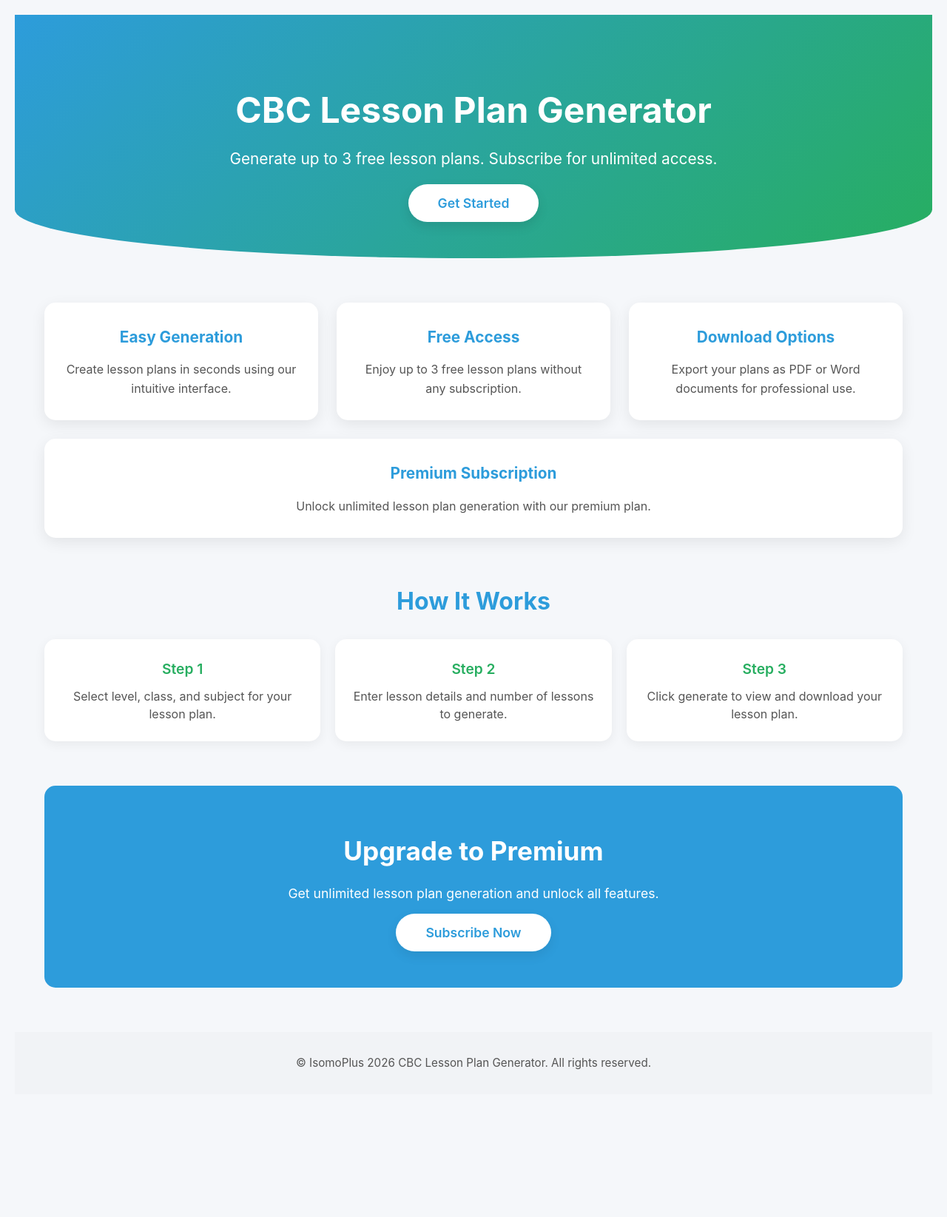
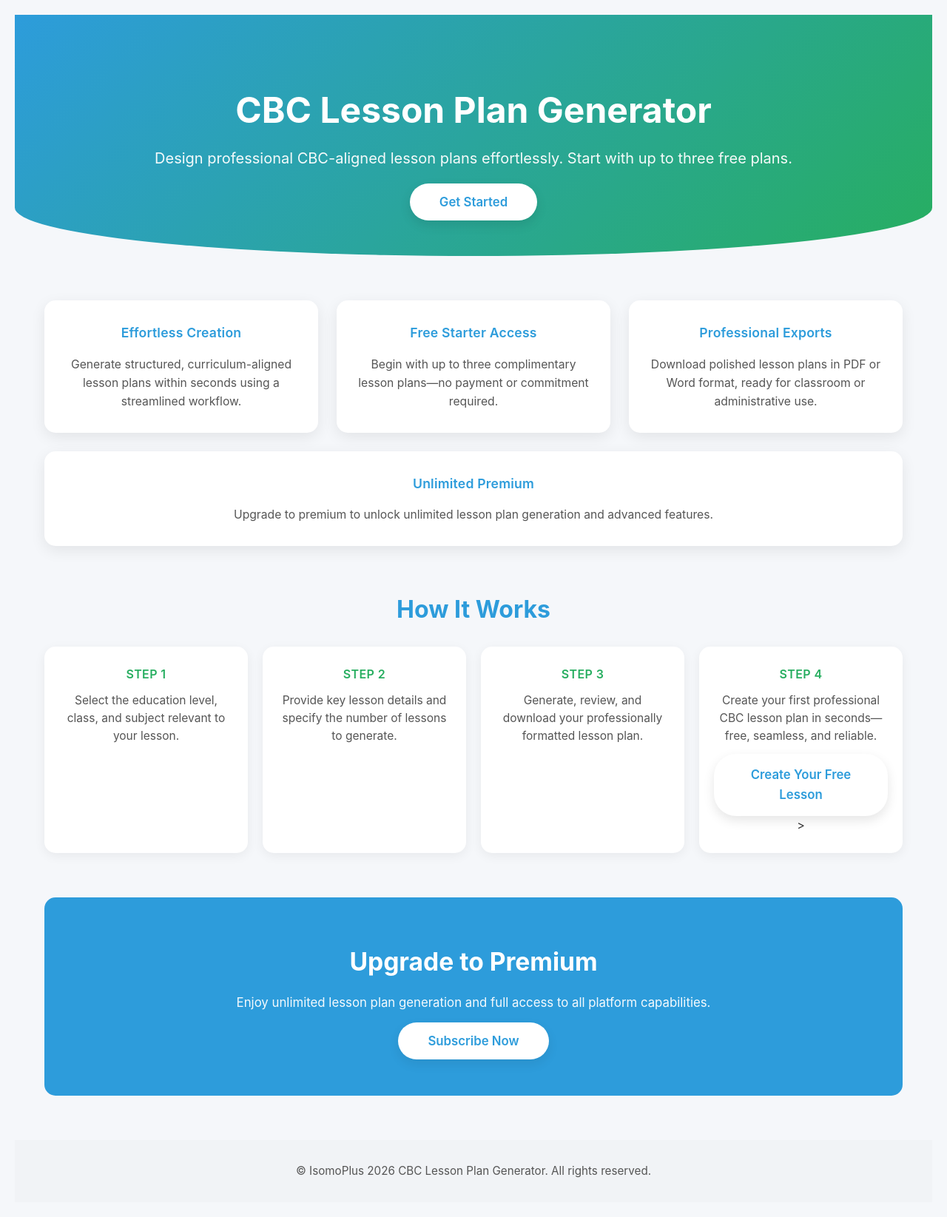
Before and after one commit to SHUMBUSHO123/lesson-plan-generator, a Django app: page / in a window 1280 px wide. Shown: the whole page at 74% size. Before the commit the page ends 1446 px from the top, so only its background shows below. Run offline with Django 5.2, Linux system fonts and the light colour scheme.

Commit message:
Updated project files

```diff
--- a/lesson-plan-generator/backend/lessons/models.py
+++ b/lesson-plan-generator/backend/lessons/models.py
@@ -100,6 +100,12 @@ class UserProfile(models.Model):
 
     # ===== GUEST TRACKING =====
     free_plans_used = models.PositiveIntegerField(default=0)
+    # ===== PREFILL FIELDS FOR LESSON PLAN =====
+    school_name = models.CharField(max_length=255, blank=True, null=True)
+    teacher_name = models.CharField(max_length=255, blank=True, null=True)
+    default_term = models.CharField(max_length=5, blank=True, null=True)  # e.g., I, II, III
+    class_size = models.PositiveIntegerField(blank=True, null=True)
+    references = models.TextField(blank=True, null=True)
 
     # ===== TIMESTAMPS =====
     created_at = models.DateTimeField(auto_now_add=True)
--- a/lesson-plan-generator/backend/lessons/urls.py
+++ b/lesson-plan-generator/backend/lessons/urls.py
@@ -1,4 +1,4 @@
-# File: lessons/urls.py
+# lessons/urls.py
 
 from django.urls import path
 from rest_framework.routers import DefaultRouter
@@ -15,7 +15,6 @@ from .views import (
     initiate_mtn_payment
 )
 
-# Router for CRUD ViewSets
 router = DefaultRouter()
 router.register(r'levels', LevelViewSet, basename='level')
 router.register(r'classes', ClassViewSet, basename='class')
@@ -23,21 +22,20 @@ router.register(r'subjects', SubjectViewSet, basename='subject')
 router.register(r'units', UnitViewSet, basename='unit')
 router.register(r'lessons', LessonViewSet, basename='lesson')
 
-# API endpoints
 urlpatterns = [
-    path('generate/', generate_lesson_plan, name='generate_lesson_plan'),
-    path('confirm-payment/', confirm_payment, name='confirm_payment'),
-    path('check-subscription/', check_subscription, name='check_subscription'),
-    path('initiate-mtn-payment/', initiate_mtn_payment, name='initiate_mtn_payment'),
-    path('index/', views.index, name='index'),
-    path('register/', views.register, name='register'),
-    path('login/', views.login_user, name='login'),
-    path('logout/', views.logout_user, name='logout'),
-    path('pricing/', views.pricing, name='pricing'),
-    path('payment/', views.payment_page, name='payment'),
-    path('api/initiate-mtn-payment/', views.initiate_mtn_payment, name='initiate_mtn_payment'),
-    path('api/check-subscription/', views.check_subscription, name='check_subscription'),
+    path("increment_free_plan/", views.increment_free_plan, name="increment_free_plan"),
+    path("generate_lesson_plan/", generate_lesson_plan, name="generate_lesson_plan"),
+    path("confirm-payment/", confirm_payment, name="confirm_payment"),
+    path("check-subscription/", check_subscription, name="check_subscription"),
+    path("initiate-mtn-payment/", initiate_mtn_payment, name="initiate_mtn_payment"),
+
+    # pages
+    path("index/", views.index, name="index"),
+    path("register/", views.register, name="register"),
+    path("login/", views.login_user, name="login"),
+    path("logout/", views.logout_user, name="logout"),
+    path("pricing/", views.pricing, name="pricing"),
+    path("payment/", views.payment_page, name="payment"),
 ]
 
-# Include router URLs at the end
 urlpatterns += router.urls
--- a/lesson-plan-generator/backend/lessons/views.py
+++ b/lesson-plan-generator/backend/lessons/views.py
@@ -13,6 +13,7 @@ from django.contrib.auth.models import User
 import uuid
 from django.views.decorators.csrf import csrf_exempt
 import json
+from rest_framework.decorators import api_view
 
 from .mtn_service import request_payment
 from .models import Level, Class, Subject, Unit, Lesson, UserProfile, Subscription
@@ -115,23 +116,29 @@ def payment_page(request):
 # -----------------------------
 # Increment Free Plan Usage (Hybrid)
 # -----------------------------
+# -----------------------------
+# Increment Free Plan Usage (Hybrid)
+# -----------------------------
 @csrf_exempt
 def increment_free_plan(request):
     try:
         data = json.loads(request.body)
         device_id = data.get('device_id')
-        profile = UserProfile.objects.filter(device_id=device_id).first()
-        if not profile:
-            return JsonResponse({"error": "Profile not found"}, status=404)
+        if not device_id:
+            return JsonResponse({"error": "Missing device_id"}, status=400)
+
+        # Get or create UserProfile for this device
+        profile, created = UserProfile.objects.get_or_create(device_id=device_id)
 
         # Only increment if not premium
-        if not profile.premium_active:
+        profile.check_subscription_status()  # auto-updates premium status if expired
+        if not profile.is_premium:
             profile.free_plans_used += 1
             profile.save()
 
         return JsonResponse({
             "free_plans_used": profile.free_plans_used,
-            "premium_active": profile.premium_active
+            "premium_active": profile.is_premium
         })
 
     except Exception as e:
@@ -190,43 +197,112 @@ class LessonViewSet(viewsets.ModelViewSet):
         return qs
 
 
-# -----------------------------
-# Generate Lesson Plan (Hybrid & Free/Premium)
-# -----------------------------
 @api_view(['POST'])
 def generate_lesson_plan(request):
+    from django.template.loader import render_to_string
+    from django.utils.html import escape
+
+    # -----------------------------
+    # Validate device_id
+    # -----------------------------
     device_id = request.data.get('device_id')
     if not device_id:
         return Response({"error": "device_id is required"}, status=400)
 
+    # -----------------------------
+    # Get or create UserProfile
+    # -----------------------------
     profile, _ = UserProfile.objects.get_or_create(device_id=device_id)
 
-    # Lock date if subscription expired / not allowed
-    allow_date = profile.allow_future_dates or profile.premium_active
-    if not allow_date:
-        return Response({"error": "Your subscription does not allow future dates."}, status=403)
+    # -----------------------------
+    # Check subscription / future date permission
+    # -----------------------------
+    allow_date = True
+    # if not allow_date:
+    #    return Response({"error": "Your subscription does not allow future dates."}, status=403)
 
-    if profile.can_generate_plan():
-        profile.use_plan()
-        lesson_plan_data = {
-            "message": "Lesson plan generated successfully",
-            "free_plans_used": profile.free_plans_used,
-            "premium_active": profile.premium_active,
-            "lesson_plan": {
-                "title": "Sample Lesson Plan",
-                "units": "Unit 1: Fractions",
-                "lessons": [
-                    "Lesson 1: Introduction",
-                    "Lesson 2: Practice",
-                    "Lesson 3: Simplify"
-                ]
-            }
-        }
-        return Response(lesson_plan_data)
+    # -----------------------------
+    # Check plan availability
+    # -----------------------------
+    if not profile.can_generate_plan():
+        return Response({"error": "Free lesson plan limit reached. Please subscribe to access more."}, status=403)
+
+    # -----------------------------
+    # Track plan usage
+    # -----------------------------
+    profile.use_lesson()
+
+    # -----------------------------
+    # Fetch Unit and Lesson
+    # -----------------------------
+    unit_id = request.data.get("unit_id")
+    lesson_id = request.data.get("lesson_id")
+
+    unit = Unit.objects.filter(id=unit_id).first()
+    lesson = Lesson.objects.filter(id=lesson_id).first()
+
+    # -----------------------------
+    # Build lesson_info and unit_info
+    # -----------------------------
+    lesson_info = {
+        "school_name": request.data.get("school_name") or profile.school_name or "",
+        "teacher_name": request.data.get("teacher_name") or profile.teacher_name or "",
+        "term": request.data.get("term") or profile.default_term or "",
+        "class_size": request.data.get("class_size") or profile.class_size or 0,
+        "references": lesson.references if lesson else profile.references or "",
+        "lesson_title": lesson.title if lesson else "",
+        "class_name": request.data.get("class") or "",
+        "level": request.data.get("level") or "",
+        "subject": request.data.get("subject") or (unit.subject.title if unit and unit.subject else ""),
+        "date": request.data.get('date','')
+    }
+
+    unit_info = {
+        "unit_number": getattr(unit, "number", 1) if unit else 1,
+        "unit_title": unit.title if unit else "",
+        "key_unit_competence": unit.key_unit_competence if unit else f"Be able to understand and apply {lesson_info['lesson_title']} concepts",
+        "total_lessons": unit.lessons.count() if unit and hasattr(unit, "lessons") else 1
+    }
+
+    # -----------------------------
+    # Lesson steps
+    # -----------------------------
+    steps = []
+    if lesson and hasattr(lesson, "lesson_steps"):
+        for idx, step in enumerate(lesson.lesson_steps.all(), start=1):
+            steps.append({
+                "order": idx,
+                "title": step.title or f"Step {idx}",
+                "duration_minutes": step.duration_minutes or 5,
+                "teacher_activity": step.teacher_activity or "",
+                "learner_activity": step.learner_activity or ""
+            })
     else:
-        return Response({
-            "error": "Free lesson plan limit reached. Please subscribe to access more."
-        }, status=403)
+        steps = [
+            {"order": 1, "title": "Introduction", "duration_minutes": 10, "teacher_activity": "Introduce topic", "learner_activity": "Listen and respond"},
+            {"order": 2, "title": "Development", "duration_minutes": 25, "teacher_activity": "Explain concept", "learner_activity": "Practice exercises"},
+            {"order": 3, "title": "Conclusion", "duration_minutes": 5, "teacher_activity": "Summarize", "learner_activity": "Ask questions"}
+        ]
+
+    # -----------------------------
+    # Prepare context for template
+    # -----------------------------
+    context = {
+        'lesson_info': lesson_info,
+        'unit_info': unit_info,
+        'steps': steps,
+        'lesson_number': request.data.get('lesson_no', 1),
+        'lesson_duration': request.data.get('duration', 40),
+        'special_needs': request.data.get('specialNeeds', 'No specific special educational needs identified in this class')
+    }
+
+    # -----------------------------
+    # Render HTML from template
+    # -----------------------------
+    html_content = render_to_string('partials/lesson_plan_table.html', context)
+
+    return Response({"html": html_content})
+
 
 
 # -----------------------------
@@ -273,16 +349,48 @@ def check_subscription(request):
     if not profile:
         return JsonResponse({"active": False, "free_plans_used": 0})
 
-    active = Subscription.objects.filter(
-        user_profile=profile,
-        active=True,
-        end_date__gte=timezone.now()
-    ).exists()
+    profile.check_subscription_status()
 
     return JsonResponse({
-        "active": active,
+        "active": profile.premium_active,
         "free_plans_used": profile.free_plans_used
     })
+
+
+# -----------------------------
+# Prefill User Data API
+# -----------------------------
+@api_view(['GET'])
+def get_user_prefill(request):
+    """
+    Returns prefill data for logged-in user or by device_id
+    """
+    if request.user.is_authenticated:
+        profile = UserProfile.objects.filter(user=request.user).first()
+    else:
+        device_id = request.GET.get('device_id')
+        profile = UserProfile.objects.filter(device_id=device_id).first()
+
+    if not profile:
+        return Response({"error": "UserProfile not found"}, status=404)
+
+    # Example: default or saved values
+    prefill_data = {
+        "schoolName": profile.school_name or "",
+        "teacherName": (
+            request.user.get_full_name()
+            if request.user.is_authenticated and request.user.get_full_name()
+            else profile.teacher_name or ""
+    ),
+        "term": profile.default_term or "I",
+        "classSize": profile.class_size or "",
+        "references": profile.references or "",
+        "unitTitle": "",  # will be filled once teacher selects a unit
+        "lessonTitle": "" # same
+    }
+
+    return Response(prefill_data)
+
 
 
 @api_view(['POST'])
--- a/lesson-plan-generator/backend/templates/landing.html
+++ b/lesson-plan-generator/backend/templates/landing.html
@@ -46,8 +46,9 @@
         }
 
         header.hero p {
-            font-size: 1.3rem;
+            font-size: 1.25rem;
             margin-bottom: 30px;
+            opacity: 0.95;
         }
 
         .btn-hero {
@@ -57,7 +58,7 @@
             padding: 15px 40px;
             border-radius: 30px;
             border: none;
-            font-size: 1.1rem;
+            font-size: 1.05rem;
             box-shadow: 0 6px 15px rgba(0,0,0,0.1);
         }
 
@@ -90,14 +91,16 @@
             box-shadow: 0 10px 30px rgba(0,0,0,0.12);
         }
 
-        .feature-card h3 {
+        .feature-card h5 {
             margin-bottom: 15px;
-            font-size: 1.3rem;
+            font-size: 1.1rem;
             color: #2D9CDB;
+            font-weight: 600;
+            letter-spacing: 0.2px;
         }
 
         .feature-card p {
-            font-size: 1rem;
+            font-size: 0.98rem;
             line-height: 1.6;
             color: #555;
         }
@@ -136,16 +139,18 @@
             box-shadow: 0 8px 25px rgba(0,0,0,0.1);
         }
 
-        .step-card h4 {
+        .step-card h5 {
             margin-bottom: 10px;
             color: #27AE60;
-            font-size: 1.2rem;
+            font-size: 1rem;
             font-weight: 600;
+            text-transform: uppercase;
+            letter-spacing: 0.4px;
         }
 
         .step-card p {
-            font-size: 1rem;
-            line-height: 1.5;
+            font-size: 0.97rem;
+            line-height: 1.55;
             color: #555;
         }
 
@@ -160,14 +165,15 @@
         }
 
         section.subscribe h2 {
-            font-size: 2.2rem;
+            font-size: 2.1rem;
             margin-bottom: 15px;
             font-weight: 700;
         }
 
         section.subscribe p {
-            font-size: 1.1rem;
+            font-size: 1.05rem;
             margin-bottom: 25px;
+            opacity: 0.95;
         }
 
         .btn-subscribe {
@@ -176,7 +182,7 @@
             padding: 15px 40px;
             border-radius: 30px;
             font-weight: 600;
-            font-size: 1.1rem;
+            font-size: 1.05rem;
             border: none;
             box-shadow: 0 6px 15px rgba(0,0,0,0.08);
         }
@@ -223,7 +229,7 @@
     <header class="hero">
         <div class="container">
             <h1>CBC Lesson Plan Generator</h1>
-            <p>Generate up to 3 free lesson plans. Subscribe for unlimited access.</p>
+            <p>Design professional CBC-aligned lesson plans effortlessly. Start with up to three free plans.</p>
             <a href="{% url 'index' %}" class="btn-hero" aria-label="Get Started">Get Started</a>
         </div>
     </header>
@@ -233,20 +239,20 @@
         <!-- Features -->
         <section class="features" aria-label="Features Section">
             <div class="feature-card">
-                <h3>Easy Generation</h3>
-                <p>Create lesson plans in seconds using our intuitive interface.</p>
+                <h5>Effortless Creation</h5>
+                <p>Generate structured, curriculum-aligned lesson plans within seconds using a streamlined workflow.</p>
             </div>
             <div class="feature-card">
-                <h3>Free Access</h3>
-                <p>Enjoy up to 3 free lesson plans without any subscription.</p>
+                <h5>Free Starter Access</h5>
+                <p>Begin with up to three complimentary lesson plans—no payment or commitment required.</p>
             </div>
             <div class="feature-card">
-                <h3>Download Options</h3>
-                <p>Export your plans as PDF or Word documents for professional use.</p>
+                <h5>Professional Exports</h5>
+                <p>Download polished lesson plans in PDF or Word format, ready for classroom or administrative use.</p>
             </div>
             <div class="feature-card">
-                <h3>Premium Subscription</h3>
-                <p>Unlock unlimited lesson plan generation with our premium plan.</p>
+                <h5>Unlimited Premium</h5>
+                <p>Upgrade to premium to unlock unlimited lesson plan generation and advanced features.</p>
             </div>
         </section>
 
@@ -255,24 +261,32 @@
             <h2>How It Works</h2>
             <div class="step-cards">
                 <div class="step-card">
-                    <h4>Step 1</h4>
-                    <p>Select level, class, and subject for your lesson plan.</p>
+                    <h5>Step 1</h5>
+                    <p>Select the education level, class, and subject relevant to your lesson.</p>
                 </div>
                 <div class="step-card">
-                    <h4>Step 2</h4>
-                    <p>Enter lesson details and number of lessons to generate.</p>
+                    <h5>Step 2</h5>
+                    <p>Provide key lesson details and specify the number of lessons to generate.</p>
                 </div>
                 <div class="step-card">
-                    <h4>Step 3</h4>
-                    <p>Click generate to view and download your lesson plan.</p>
+                    <h5>Step 3</h5>
+                    <p>Generate, review, and download your professionally formatted lesson plan.</p>
                 </div>
+<div class="step-card">
+    <h5>Step 4</h5>
+    <p>Create your first professional CBC lesson plan in seconds—free, seamless, and reliable.</p>
+
+    <!-- optional CTA -->
+    <a href="{% url 'index' %}" class="btn-hero" style="margin-top:12px; display:inline-block;">
+        Create Your Free Lesson
+    </a>>
             </div>
         </section>
 
         <!-- Subscription CTA -->
         <section class="subscribe" aria-label="Subscription Call To Action">
             <h2>Upgrade to Premium</h2>
-            <p>Get unlimited lesson plan generation and unlock all features.</p>
+            <p>Enjoy unlimited lesson plan generation and full access to all platform capabilities.</p>
             <a href="/api/pricing/" class="btn-subscribe" aria-label="Subscribe Now">Subscribe Now</a>
         </section>
 
```
Also changed, not shown: lesson-plan-generator/backend/static/js/script.js (+107 -79 lines), lesson-plan-generator/backend/templates/partials/lesson_plan_table.html (added, +68 -0 lines), lesson-plan-generator/backend/lessons/migrations/0006_userprofile_class_size_userprofile_default_term_and_more.py (added), 5 other files.
